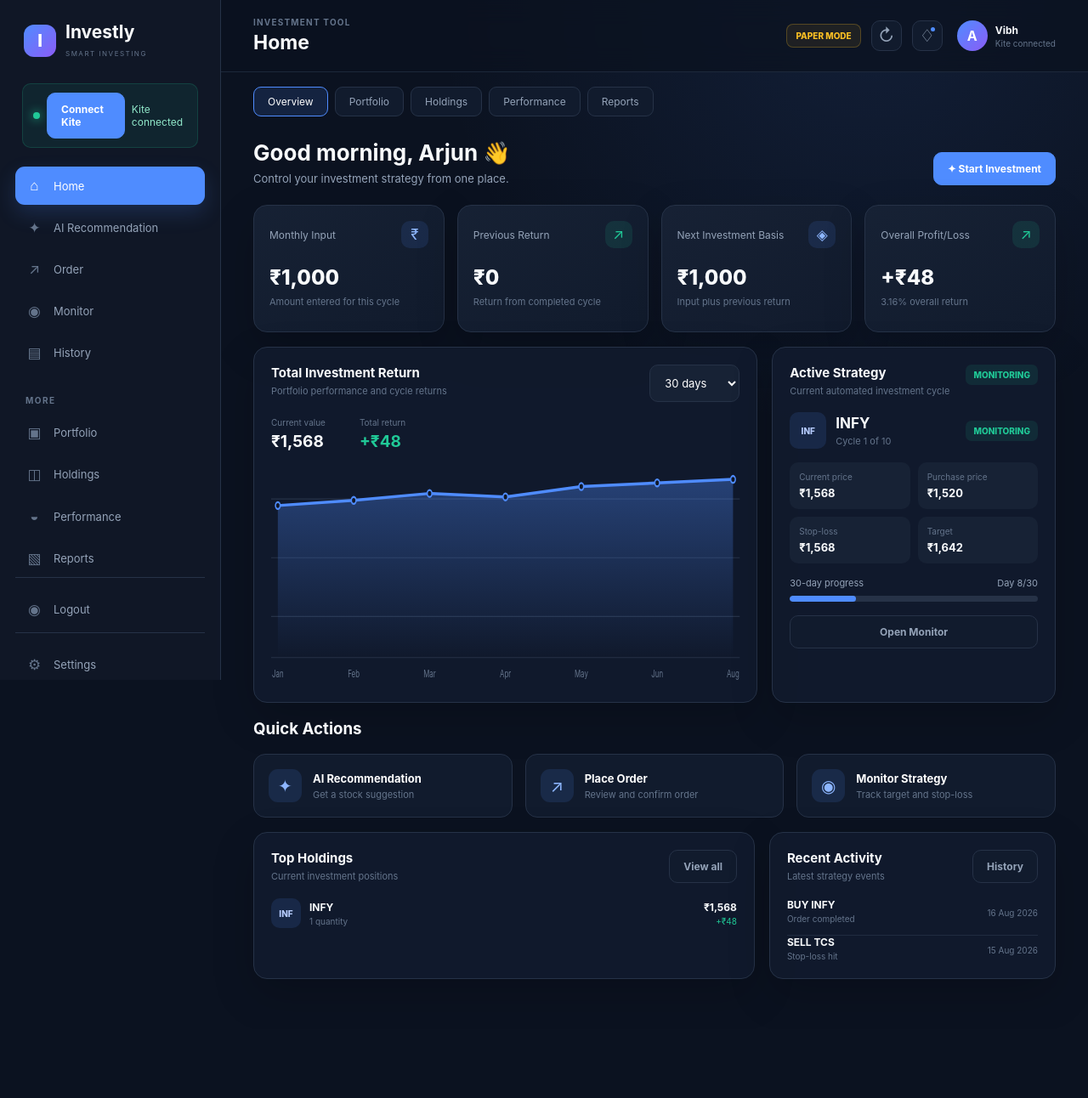
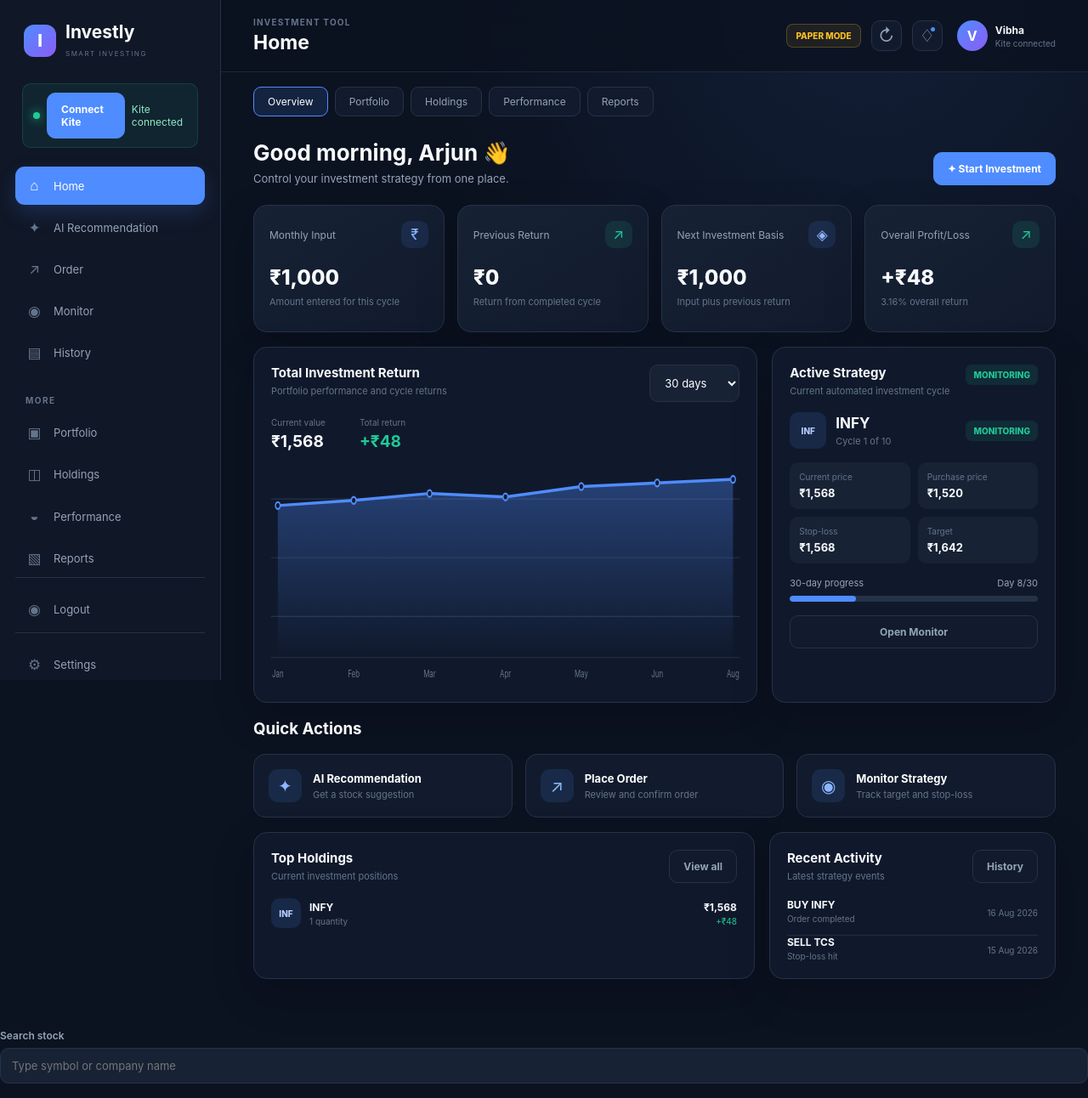
Before and after one commit to ramkishun02/RRE--backend, a website: page index.html in a window 1280 px wide. Shown: the whole page at 85% size. Before the commit the page ends 1211 px from the top, so only its background shows below. Drawn offline with Linux system fonts and the light colour scheme.

Commit message:
Add files via upload

```diff
--- a/index.html
+++ b/index.html
@@ -121,9 +121,9 @@
           </button>
 
           <div class="user-profile">
-            <div class="avatar">A</div>
+            <div class="avatar">V</div>
             <div class="user-details">
-              <strong>Vibh</strong>
+              <strong>Vibha</strong>
               <small>Kite connected</small>
             </div>
           </div>
@@ -190,6 +190,16 @@
     <!-- Toast notification -->
     <div class="toast" id="toast"></div>
   </div>
+  <div class="form-group">
+  <label for="stockSearch">Search stock</label>
+  <input
+    type="text"
+    id="stockSearch"
+    placeholder="Type symbol or company name"
+    autocomplete="off"
+  />
+  <div id="searchResults" class="search-results"></div>
+</div>
   <script src="/app.js"></script>
 
 </body>
```
